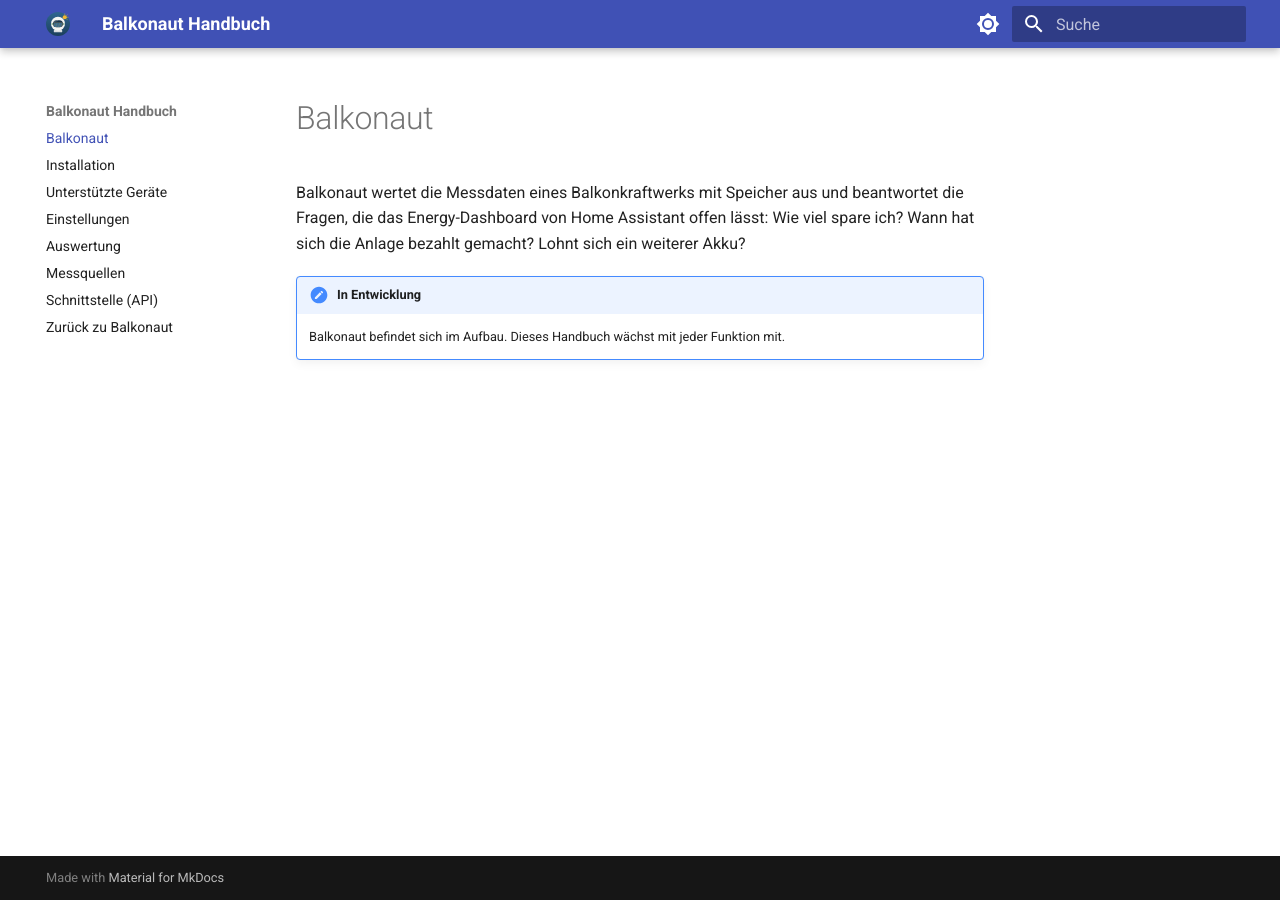
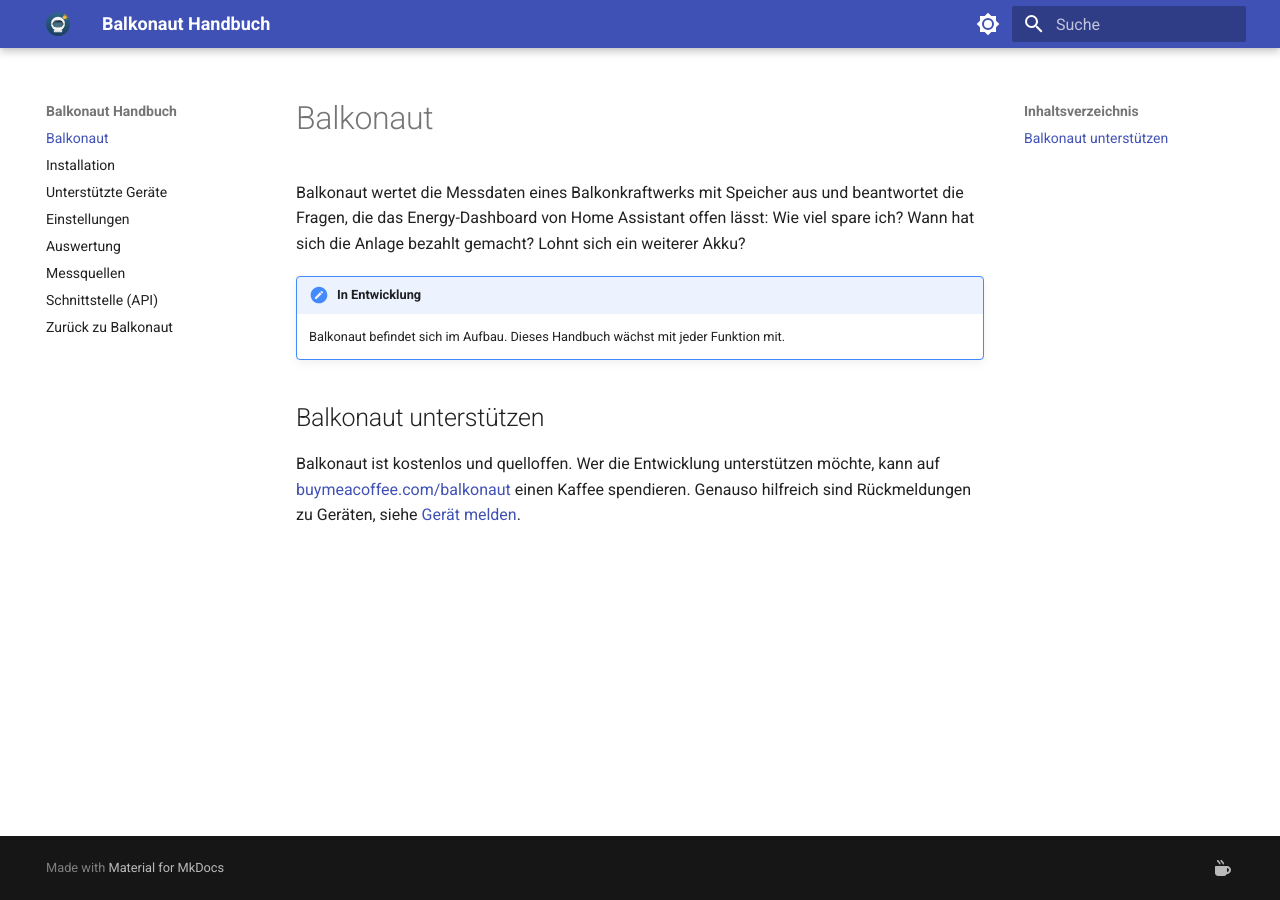
Before and after one commit to balkonaut/balkonaut, an MkDocs documentation site: the page built from docs/index.md, in a window 1280 px wide. Built offline with MkDocs 1.6.1 and Material for MkDocs 9.7.7, drawn with Linux system fonts in a browser that asks for light colours.

Commit message:
Handbuch: Link zu Buy Me a Coffee
Kaffeetasse in der Fußzeile jeder Seite und Abschnitt „Balkonaut unterstützen“ auf der
Startseite mit Verweis auf buymeacoffee.com/balkonaut und auf Gerät melden.

Closes #87

```diff
--- a/docs/index.md
+++ b/docs/index.md
@@ -6,3 +6,9 @@
 
 !!! note "In Entwicklung"
     Balkonaut befindet sich im Aufbau. Dieses Handbuch wächst mit jeder Funktion mit.
+
+## Balkonaut unterstützen
+
+Balkonaut ist kostenlos und quelloffen. Wer die Entwicklung unterstützen möchte, kann auf
+[buymeacoffee.com/balkonaut](https://buymeacoffee.com/balkonaut) einen Kaffee spendieren. Genauso hilfreich sind
+Rückmeldungen zu Geräten, siehe [Gerät melden](installation.md#gerat-melden).
--- a/mkdocs.yml
+++ b/mkdocs.yml
@@ -30,5 +30,9 @@
         name: Helles Design
 extra:
   homepage: ../  # Logo führt zurück in die App (Handbuch liegt unter /handbuch/)
+  social:
+    - icon: fontawesome/solid/mug-hot
+      link: https://buymeacoffee.com/balkonaut
+      name: Balkonaut unterstützen
 markdown_extensions:
   - admonition
```
